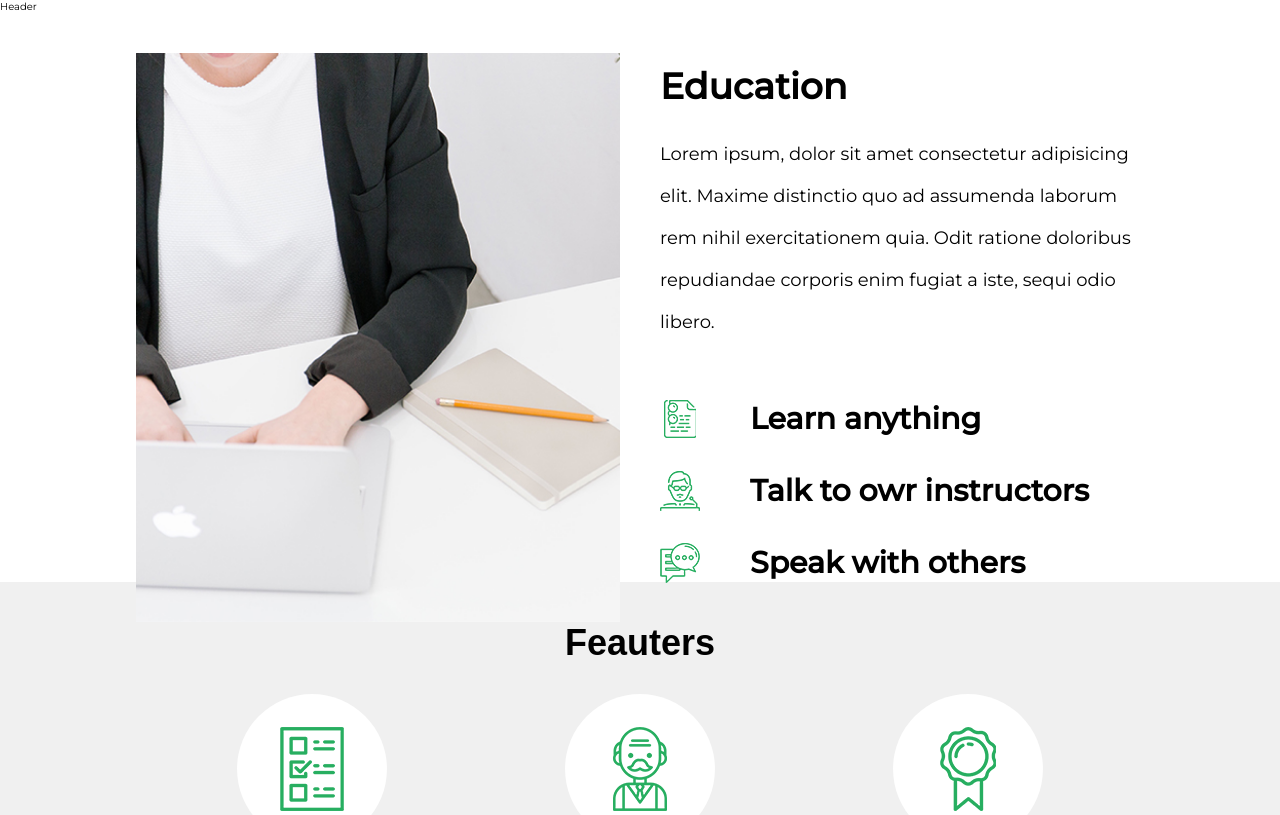
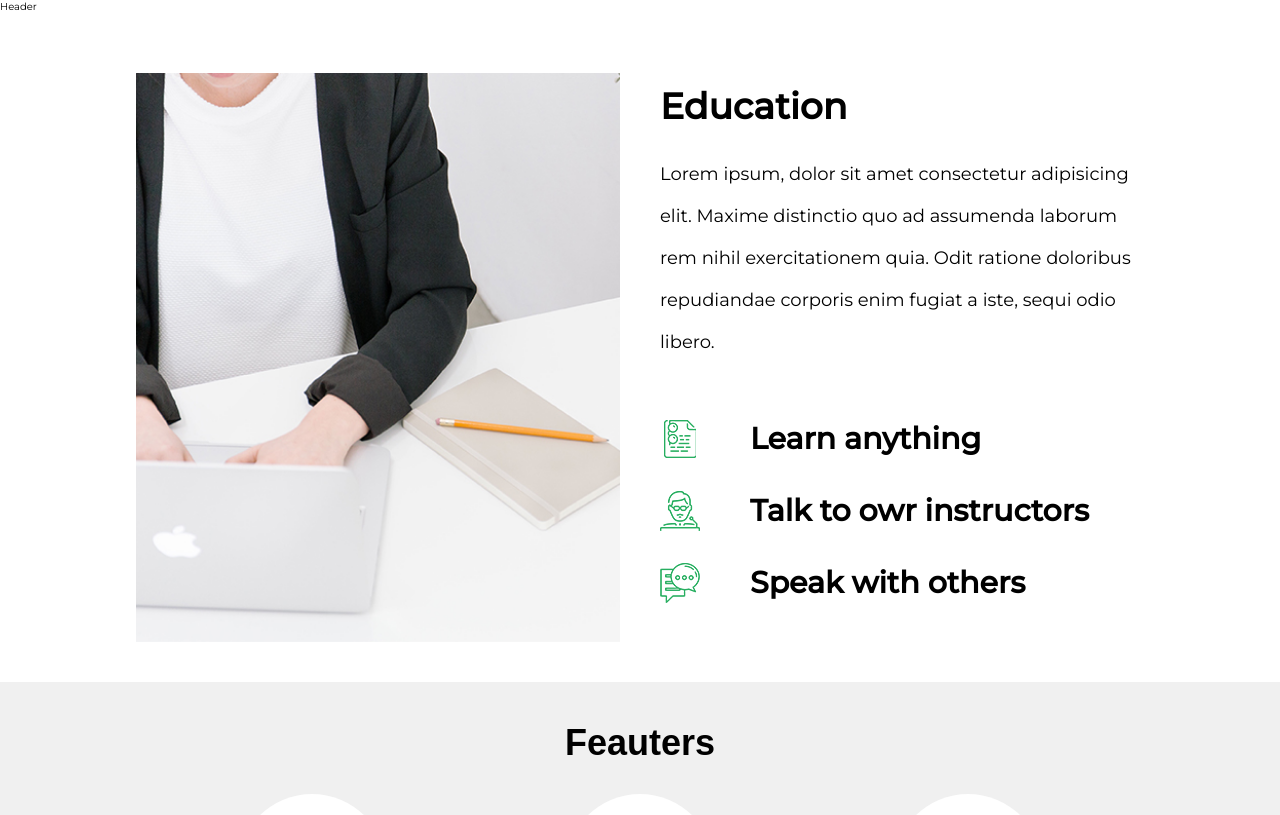
Before and after one commit to tatu7/education_project, a React (Create React App) app: page / in a window 1280 px wide. Shown: the top 815 px of the page. Built offline with nearby package versions, Linux system fonts and the light colour scheme.

Commit message:
change the project

```diff
--- a/src/components/Education/_education.scss
+++ b/src/components/Education/_education.scss
@@ -4,7 +4,8 @@
   display: grid;
   grid-template-columns: repeat(2, 1fr);
   align-items: center;
-  padding: 4rem 13.6rem;
+  padding: 2rem 13.6rem;
+  margin: 4rem 0 6rem 0;
   gap: 8rem;
   &__left {
     // width: 45%;
```
